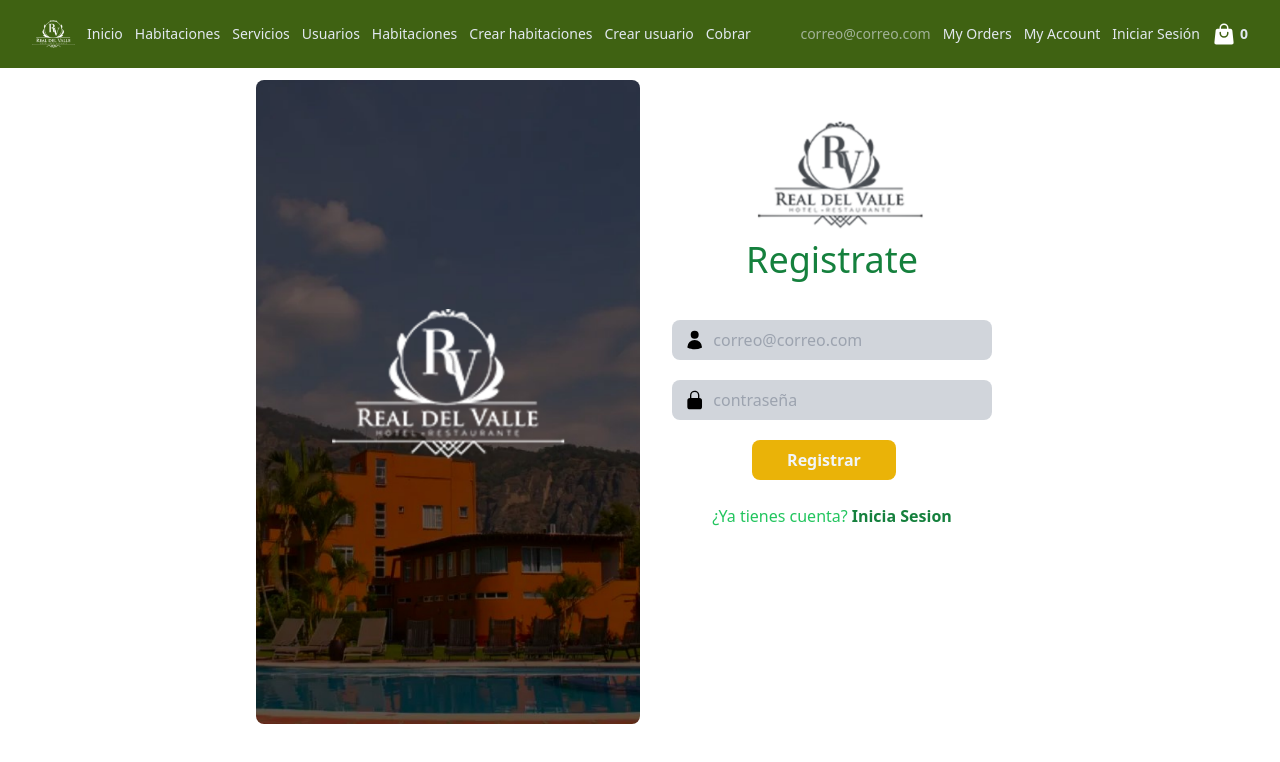
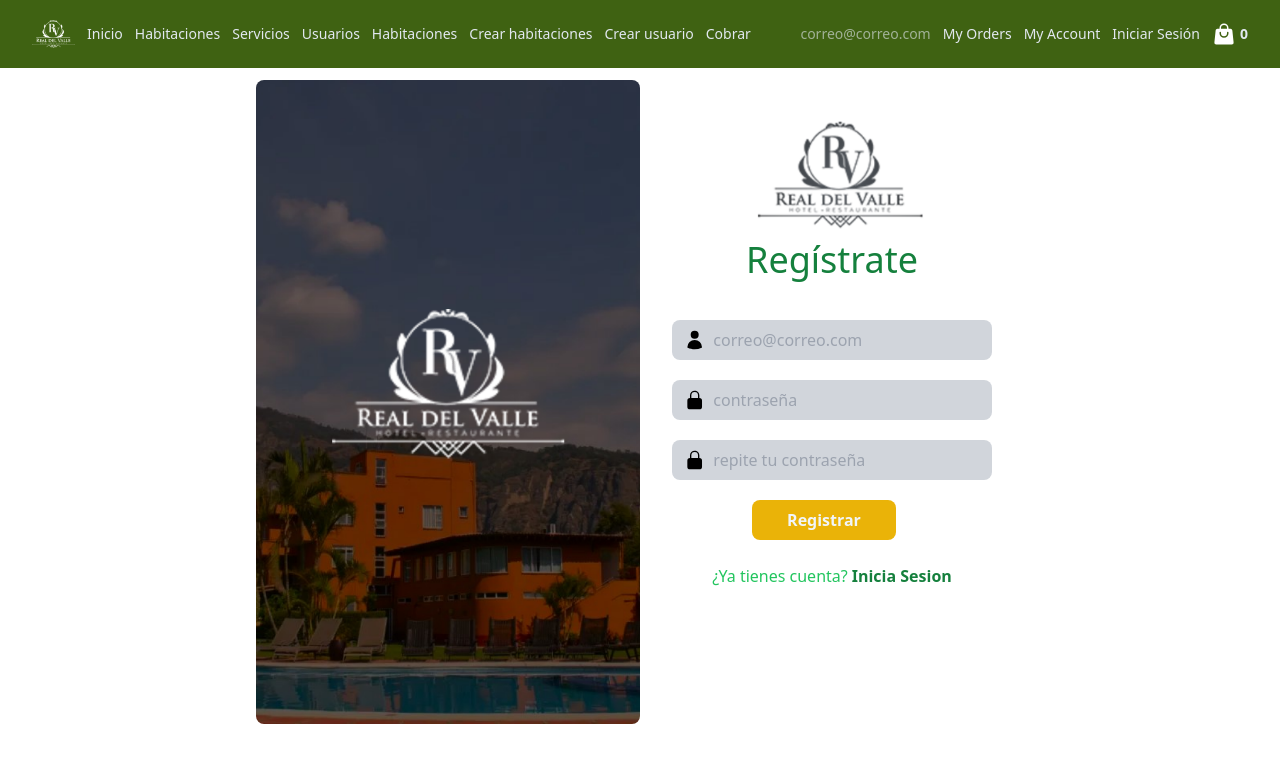
Before and after one commit to OliverVlqz/integradora-app-web, a React (Vite) app: page /create-account in a window 1280 px wide. Shown: the top 762 px of the page. Built offline with nearby package versions, Linux system fonts and the light colour scheme; no server answers.

Commit message:
Cabios en el registro

```diff
--- a/src/Components/UsuariosModal/index.jsx
+++ b/src/Components/UsuariosModal/index.jsx
@@ -5,7 +5,6 @@ export default function UsuariosModal() {
   const context = useContext(ShoppingCartContext)
     const {nombre,  apellidoP,  apellidoM, correo, tipoEmpleado} = context.userToModify || {}
 
-        //
 
 
 
--- a/src/Context/index.jsx
+++ b/src/Context/index.jsx
@@ -30,10 +30,10 @@ export const ShoppingCartProvider = ({children}) =>{
 
 
       },[])
+      // Get next api : http://localhost:8080/api/usuario
 
       const filteredItemsByTitle =(items, searchByTitle)=>{
         return items?.filter(item => item.title.toLowerCase().includes(searchByTitle.toLowerCase()))
-
       }
       useEffect(()=>{
         if(searchByTitle){
--- a/src/Pages/Register/index.jsx
+++ b/src/Pages/Register/index.jsx
@@ -1,7 +1,75 @@
-import { LockClosedIcon, UserIcon } from '@heroicons/react/24/solid'
-import Layout from '../../Components/Layout'
-import { Link } from 'react-router-dom'
+import  { useState } from 'react';
+import { LockClosedIcon, UserIcon } from '@heroicons/react/24/solid';
+import Layout from '../../Components/Layout';
+import { Link } from 'react-router-dom';
+
 export default function Register() {
+  const [formData, setFormData] = useState({
+    email: '',
+    password: '',
+    confirmPassword: '',
+  });
+
+  const handleInputChange = (e) => {
+    const { name, value } = e.target;
+    setFormData({ ...formData, [name]: value });
+  };
+
+  const handleSubmit = (e) => {
+    e.preventDefault();
+
+    // Validación de datos
+    if (formData.password !== formData.confirmPassword) {
+      alert('Las contraseñas no coinciden');
+      return;
+    }
+
+    if (!validateEmail(formData.email)) {
+      alert('Por favor, introduce un correo electrónico válido');
+      return;
+    }
+    const userData = {
+      correo: formData.email,
+      contrasena: formData.password,
+      status: true,
+      role: {
+        id_role: 3
+      }
+    };
+
+    // Enviar la solicitud POST a la API
+    fetch('http://localhost:8080/api/usuario/registro/', {
+      method: 'POST',
+      headers: {
+        'Content-Type': 'application/json',
+      },
+      body: JSON.stringify(userData),
+    })
+      .then(response => {
+        if (response.ok) {
+          // La solicitud fue exitosa
+          console.log('Usuario registrado exitosamente');
+
+          // redirige al usuario a la página de inicio de sesión sin recargar la pagina
+          window.location.href = '/sign-in';
+        } else {
+          // La solicitud falló
+          console.error('Error al registrar el usuario');
+          // Aquí puedes manejar el error, mostrar un mensaje de error, etc.
+        }
+      })
+      .catch(error => {
+        console.error('Error al enviar la solicitud:', error);
+        // Aquí puedes manejar el error, mostrar un mensaje de error, etc.
+      });
+  };
+  const validateEmail = (email) => {
+    // Expresión regular para validar el formato del correo electrónico
+    const regex = /^[^\s@]+@[^\s@]+\.[^\s@]+$/;
+    return regex.test(email);
+  };
+
+
   return (
 
         <Layout >
@@ -13,16 +81,44 @@ export default function Register() {
           <div className="justify-center items-center">
             <img src="../../../public/logo.png" alt="" className="h-32  ml-20"/>
           </div>
-        <h1 className="text-green-700 text-4xl pb-10 text-center">Registrate</h1>
-        <form>
-          <div className="flex rounded-lg cursor-pointer bg-gray-300 h-10 items-center mb-5">
-            <UserIcon className='h-6 w-6 text-black ml-3'/>
-            <input type="email" id="email" name="email" placeholder="correo@correo.com" className="bg-transparent p-2 w-full focus:outline-none"/>
-          </div>
-          <div className="flex rounded-lg cursor-pointer bg-gray-300 h-10 items-center mb-5">
-            <LockClosedIcon className='h-6 w-6 text-black ml-3'/>
-            <input type="password" id="password" name="password" placeholder="contraseña" className="bg-transparent p-2 w-full focus:outline-none"/>
-          </div>
+          <h1 className="text-green-700 text-4xl pb-10 text-center">Regístrate</h1>
+          <form className="w-full max-w-sm" onSubmit={handleSubmit}>
+            <div className="flex rounded-lg cursor-pointer bg-gray-300 h-10 items-center mb-5">
+              <UserIcon className="h-6 w-6 text-black ml-3" />
+              <input
+                type="email"
+                id="email"
+                name="email"
+                placeholder="correo@correo.com"
+                value={formData.email}
+                onChange={handleInputChange}
+                className="bg-transparent p-2 w-full focus:outline-none"
+              />
+            </div>
+            <div className="flex rounded-lg cursor-pointer bg-gray-300 h-10 items-center mb-5">
+              <LockClosedIcon className="h-6 w-6 text-black ml-3" />
+              <input
+                type="password"
+                id="password"
+                name="password"
+                placeholder="contraseña"
+                value={formData.password}
+                onChange={handleInputChange}
+                className="bg-transparent p-2 w-full focus:outline-none"
+              />
+            </div>
+            <div className="flex rounded-lg cursor-pointer bg-gray-300 h-10 items-center mb-5">
+              <LockClosedIcon className="h-6 w-6 text-black ml-3" />
+              <input
+                type="password"
+                id="confirmPassword"
+                name="confirmPassword"
+                placeholder="repite tu contraseña"
+                value={formData.confirmPassword}
+                onChange={handleInputChange}
+                className="bg-transparent p-2 w-full focus:outline-none"
+              />
+            </div>
           <div className="">
           <button type="submit" className="rounded-lg bg-yellow-500 ml-20 mb-6  w-36 h-10 font-bold text-slate-100">Registrar</button>
           </div>
--- a/src/Pages/SignIn/index.jsx
+++ b/src/Pages/SignIn/index.jsx
@@ -4,7 +4,7 @@ import { UserIcon, LockClosedIcon } from "@heroicons/react/24/solid";
 
 
 function SignIn() {
-    return (
+  return (
       <Layout >
         <div className="grid grid-cols-2">
         <div className="items-start">
@@ -12,7 +12,7 @@ function SignIn() {
         </div>
         <div className="justify-center items-center p-8">
           <div className="justify-center items-center">
-            <img src="../../../public/logo.png" alt="" className="h-32  ml-20"/>
+            <img src="/logo.png" alt="" className="h-32  ml-20"/>
           </div>
         <h1 className="text-green-700 text-4xl pb-10 text-center">Iniciar Sesion</h1>
         <form>
```
Also changed, not shown: public/tarjeta.png (added).
